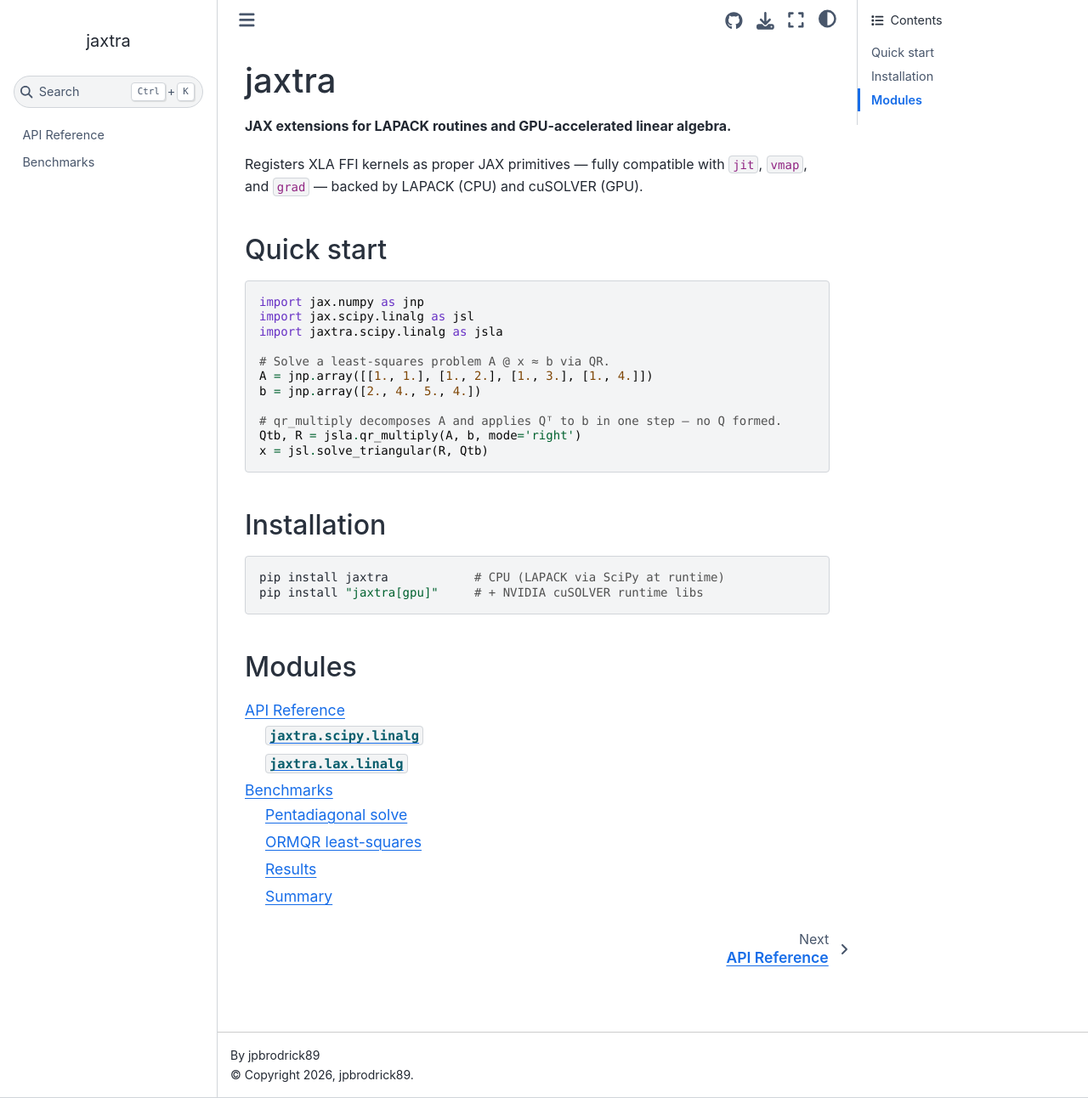
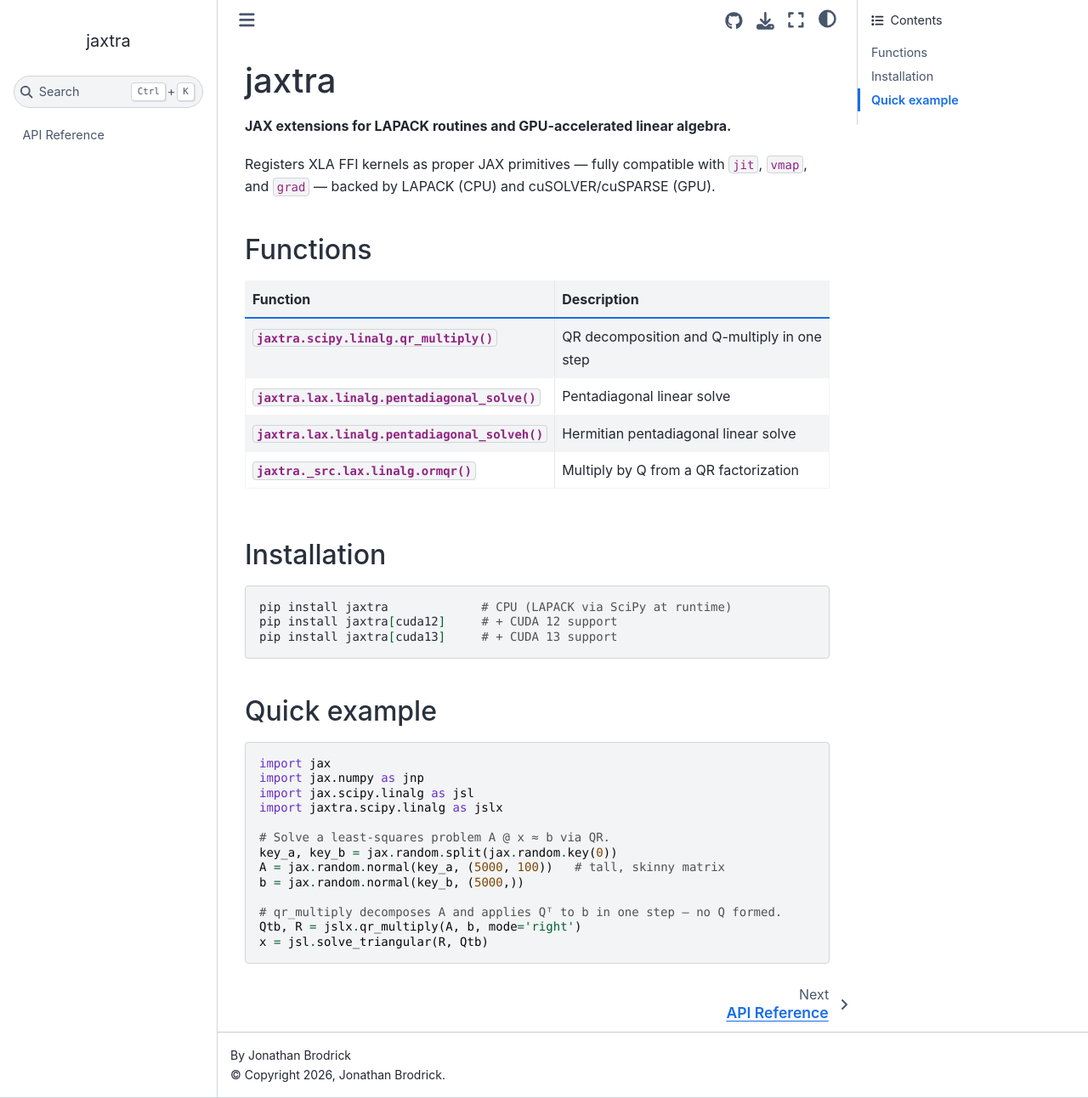
Before and after one commit to jpbrodrick89/jaxtra, a Sphinx documentation site: the page built from docs/index.md, in a window 1280 px wide and 1292 px high. Shown: the whole window at 85% size. Built offline with Sphinx 7.4.7 and the Sphinx Book theme 1.1.4, drawn with Linux system fonts in a browser that asks for light colours.

Commit message:
neaten up docs

````diff
--- a/docs/conf.py
+++ b/docs/conf.py
@@ -21,8 +21,8 @@ for _mod in ("jaxtra._jaxtra", "jaxtra._jaxtra_cuda"):
 # Project metadata
 # ---------------------------------------------------------------------------
 project = "jaxtra"
-author = "jpbrodrick89"
-copyright = "2026, jpbrodrick89"
+author = "Jonathan Brodrick"
+copyright = "2026, Jonathan Brodrick"
 release = "0.1.0"
 root_doc = "index"
 
@@ -49,6 +49,11 @@ napoleon_use_rtype = True
 # autodoc: show type annotations in signatures, not repeated in description.
 autodoc_typehints = "signature"
 autodoc_member_order = "bysource"
+autodoc_preserve_defaults = True
+autodoc_type_aliases = {
+    "ArrayLike": "ArrayLike",
+    "Array": "Array",
+}
 
 # ---------------------------------------------------------------------------
 # Intersphinx — cross-link to JAX, NumPy, and Python docs
@@ -56,6 +61,7 @@ autodoc_member_order = "bysource"
 intersphinx_mapping = {
     "python": ("https://docs.python.org/3", None),
     "numpy": ("https://numpy.org/doc/stable", None),
+    "scipy": ("https://docs.scipy.org/doc/scipy", None),
     "jax": ("https://jax.readthedocs.io/en/latest", None),
 }
 
@@ -73,4 +79,23 @@ html_theme_options = {
     "show_navbar_depth": 2,
 }
 
-exclude_patterns = ["_build", "_autosummary", "Thumbs.db", ".DS_Store"]
+exclude_patterns = ["_build", "Thumbs.db", ".DS_Store"]
+
+# ---------------------------------------------------------------------------
+# Copy benchmark images into the build so docstring .. figure:: directives
+# can reference them.  This avoids symlinks (fragile on Windows / CI) and
+# duplicating PNGs in the repo.
+# ---------------------------------------------------------------------------
+import shutil
+from pathlib import Path
+
+def setup(app):
+    app.connect("builder-inited", _copy_bench_images)
+
+def _copy_bench_images(app):
+    src = Path(app.srcdir).parent / "benchmarks" / "results"
+    dst = Path(app.srcdir) / "_bench_images"
+    if dst.exists():
+        shutil.rmtree(dst)
+    if src.exists():
+        shutil.copytree(src, dst)
--- a/docs/index.md
+++ b/docs/index.md
@@ -2,36 +2,45 @@
 
 **JAX extensions for LAPACK routines and GPU-accelerated linear algebra.**
 
-Registers XLA FFI kernels as proper JAX primitives — fully compatible with `jit`, `vmap`, and `grad` — backed by LAPACK (CPU) and cuSOLVER (GPU).
+Registers XLA FFI kernels as proper JAX primitives — fully compatible with `jit`, `vmap`, and `grad` — backed by LAPACK (CPU) and cuSOLVER/cuSPARSE (GPU).
 
-## Quick start
+## Functions
 
-```python
-import jax.numpy as jnp
-import jax.scipy.linalg as jsl
-import jaxtra.scipy.linalg as jsla
+```{toctree}
+:hidden:
 
-# Solve a least-squares problem A @ x ≈ b via QR.
-A = jnp.array([[1., 1.], [1., 2.], [1., 3.], [1., 4.]])
-b = jnp.array([2., 4., 5., 4.])
+api
+```
 
-# qr_multiply decomposes A and applies Qᵀ to b in one step — no Q formed.
-Qtb, R = jsla.qr_multiply(A, b, mode='right')
-x = jsl.solve_triangular(R, Qtb)
-```
+| Function | Description |
+|----------|-------------|
+| {func}`jaxtra.scipy.linalg.qr_multiply` | QR decomposition and Q-multiply in one step |
+| {func}`jaxtra.lax.linalg.pentadiagonal_solve` | Pentadiagonal linear solve |
+| {func}`jaxtra.lax.linalg.pentadiagonal_solveh` | Hermitian pentadiagonal linear solve |
+| {func}`jaxtra._src.lax.linalg.ormqr` | Multiply by Q from a QR factorization |
 
 ## Installation
 
 ```bash
-pip install jaxtra            # CPU (LAPACK via SciPy at runtime)
-pip install "jaxtra[gpu]"     # + NVIDIA cuSOLVER runtime libs
+pip install jaxtra             # CPU (LAPACK via SciPy at runtime)
+pip install jaxtra[cuda12]     # + CUDA 12 support
+pip install jaxtra[cuda13]     # + CUDA 13 support
 ```
 
-## Modules
+## Quick example
 
-```{toctree}
-:maxdepth: 2
+```python
+import jax
+import jax.numpy as jnp
+import jax.scipy.linalg as jsl
+import jaxtra.scipy.linalg as jslx
 
-api
-benchmarks
+# Solve a least-squares problem A @ x ≈ b via QR.
+key_a, key_b = jax.random.split(jax.random.key(0))
+A = jax.random.normal(key_a, (5000, 100))   # tall, skinny matrix
+b = jax.random.normal(key_b, (5000,))
+
+# qr_multiply decomposes A and applies Qᵀ to b in one step — no Q formed.
+Qtb, R = jslx.qr_multiply(A, b, mode='right')
+x = jsl.solve_triangular(R, Qtb)
 ```
--- a/pyproject.toml
+++ b/pyproject.toml
@@ -15,7 +15,7 @@ readme = "README.md"
 requires-python = ">=3.11"
 license = { file = "LICENSE" }
 authors = [
-  { name = "jpbrodrick89", email = "jonathan.brodrick@simulation.science" },
+  { name = "Jonathan Brodrick", email = "jonathan.brodrick@simulation.science" },
 ]
 keywords = ["jax", "lapack", "linear-algebra", "xla-ffi", "cuda", "cusolver"]
 classifiers = [
````
Also changed, not shown: docs/api.rst (+21 -5 lines), docs/benchmarks.md (deleted, +0 -91 lines), 9 other files.
